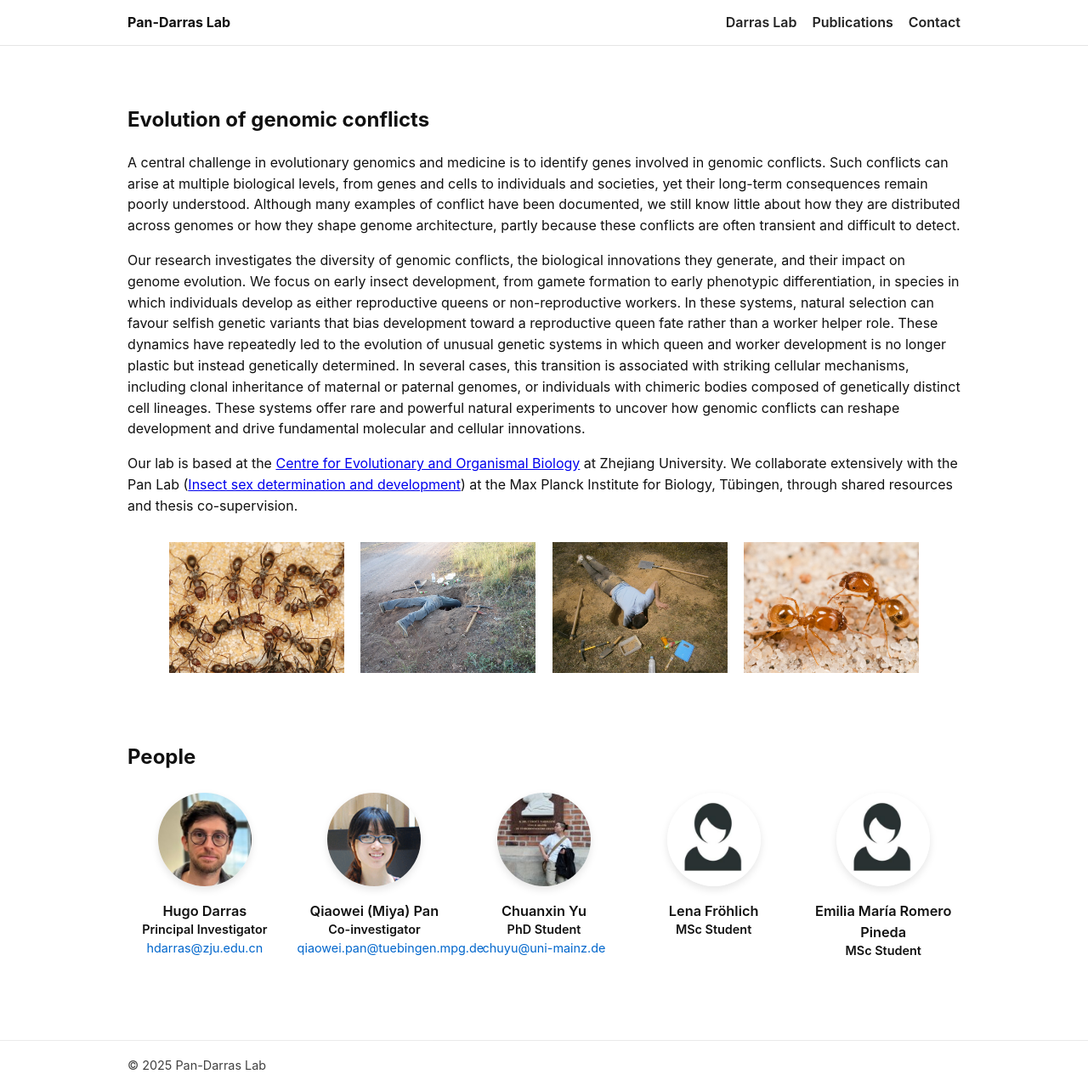
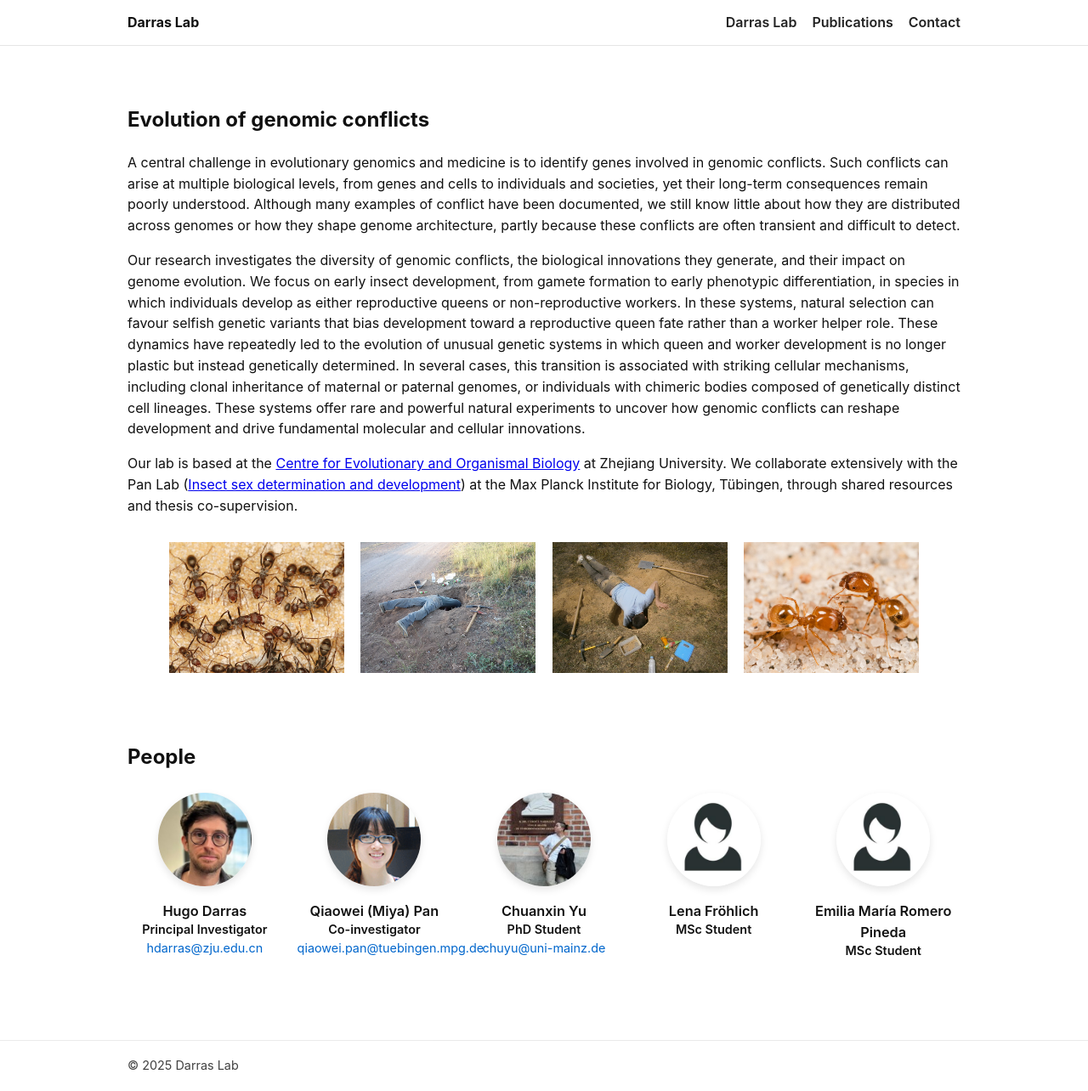
Before and after one commit to lab-darras/lab-darras.github.io, a Jekyll site: the page built from index.md, in a window 1280 px wide and 1284 px high. Shown: the whole window at 85% size. Built offline with Jekyll 4.4.1, drawn with Linux system fonts in a browser that asks for light colours.

Commit message:
Update _config.yml

```diff
--- a/_config.yml
+++ b/_config.yml
@@ -1,3 +1,3 @@
 theme: jekyll-theme-cayman
-title: "Pan-Darras Lab"
+title: "Darras Lab"
 description: "Haplodiploidy and Genetic systems"
```
